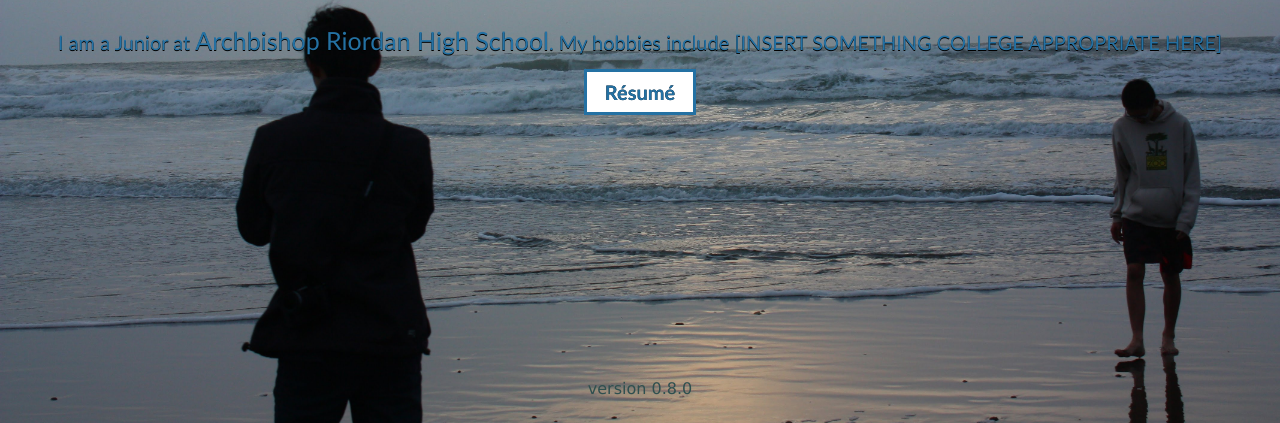
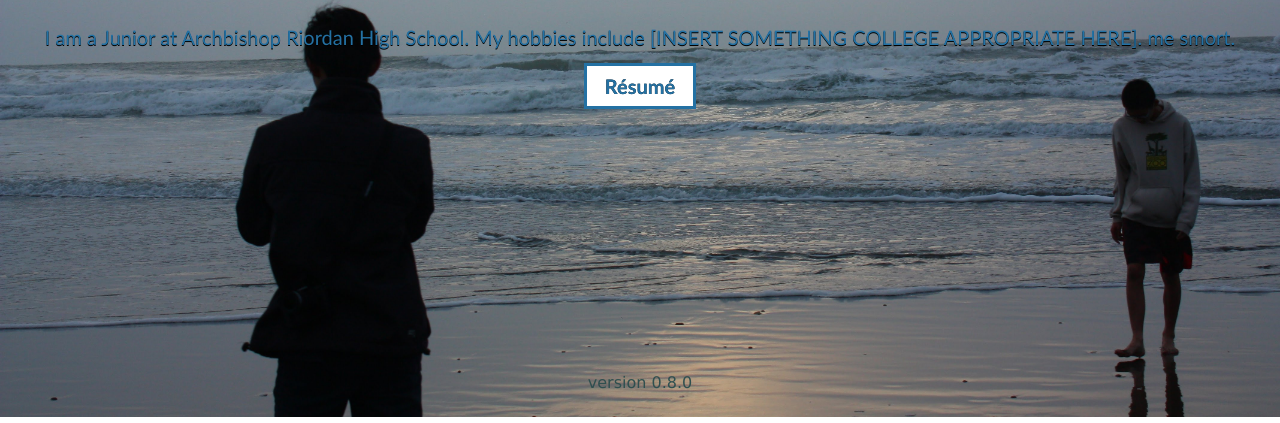
Before and after one commit to chrisyung/chrisyung.github.io, a plain HTML site: page index.html in a window 1280 px wide. Shown: the part 386-809 px from the top of the page. Drawn offline with Linux system fonts and the light colour scheme.

Commit message:
updated bio with more bs

```diff
--- a/index.html
+++ b/index.html
@@ -20,7 +20,7 @@
 	</div>
 	<div class="body">
 		<h1>Christopher Yung</h1>
-		<p>I am a Junior at <a href="https://www.riordanhs.org">Archbishop Riordan High School</a>. My hobbies include [INSERT SOMETHING COLLEGE APPROPRIATE HERE]</p>
+		<p>I am a Junior at Archbishop Riordan High School. My hobbies include [INSERT SOMETHING COLLEGE APPROPRIATE HERE]. me smort. </p>
 	<div class="resume"><a target="_blank" href="Resumev6.pdf"><b>Résumé</b></a>
 	</div>
 
```
